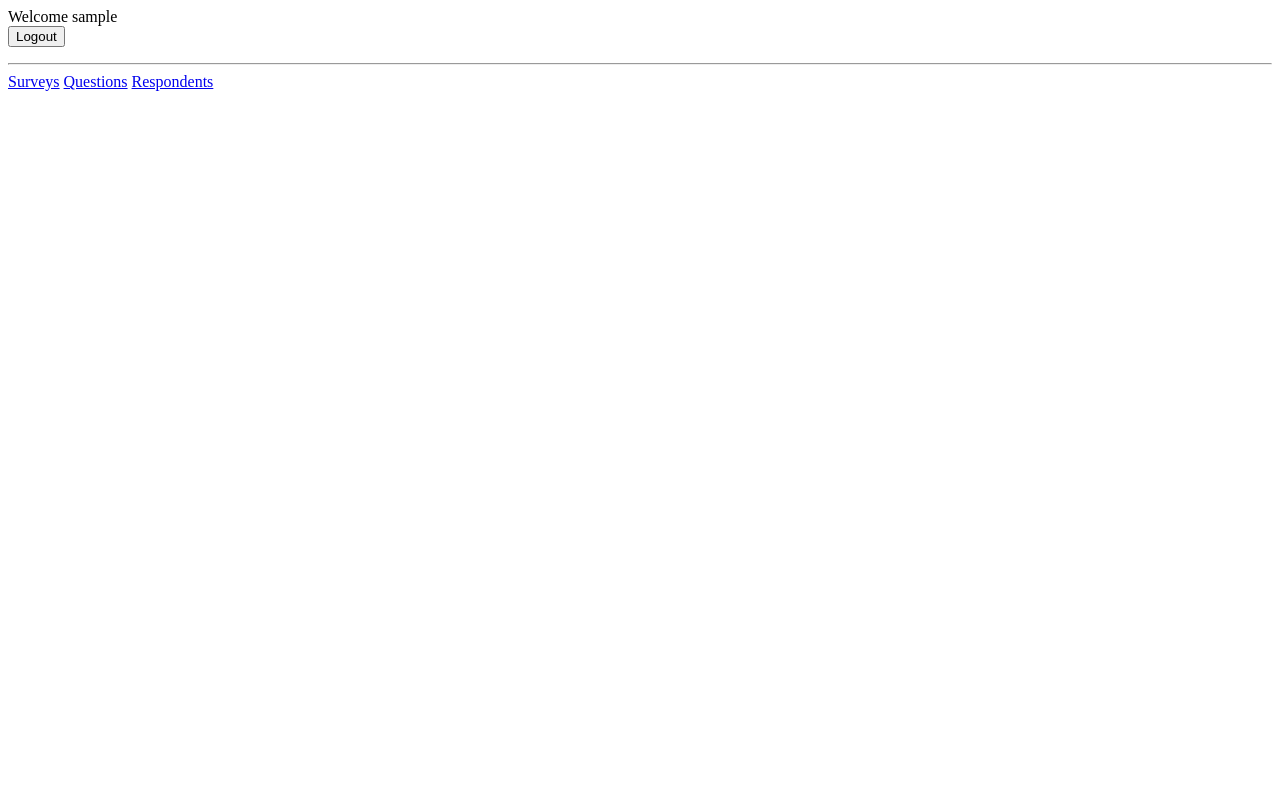
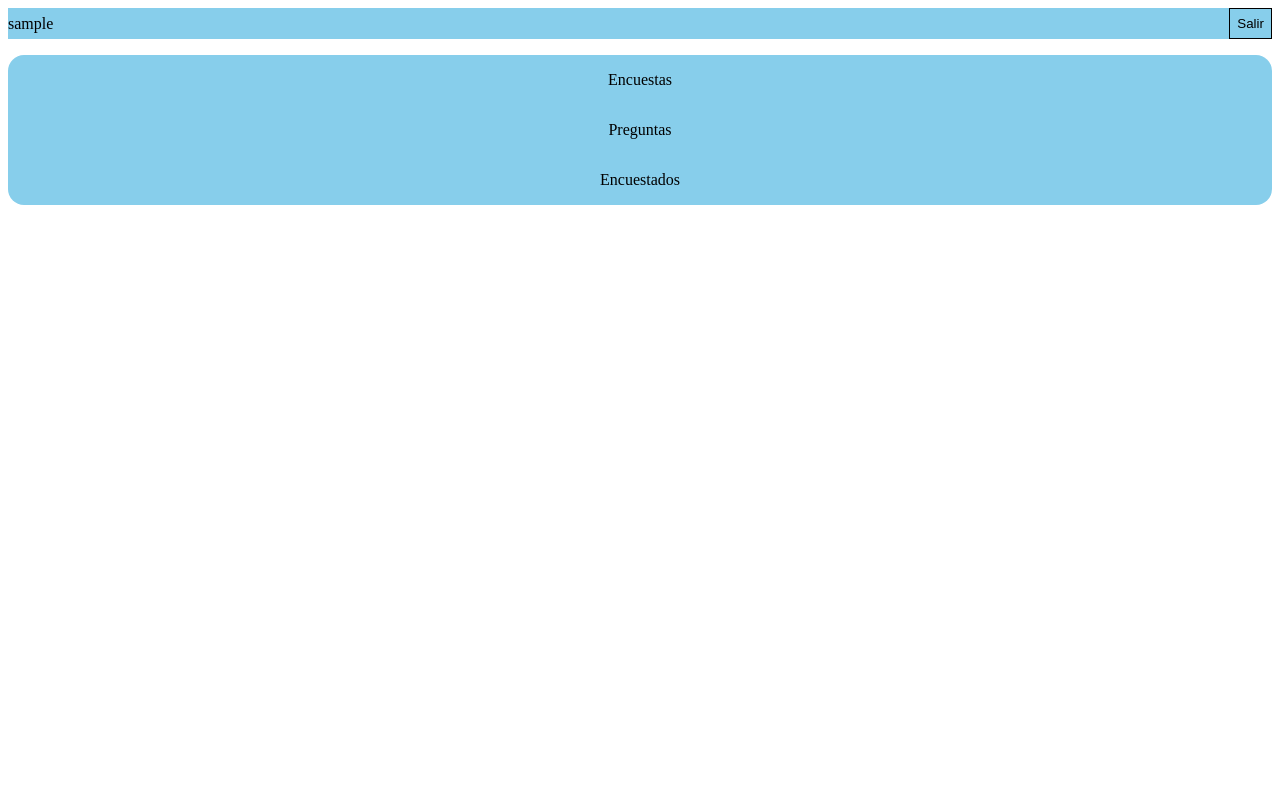
Before and after one commit to sebastian-sanchez-s/MEBA, a Django app: page /pollsters/dashboard/ in a window 1280 px wide. Run offline with Django 5.2, Linux system fonts and the light colour scheme; the visitor is signed in with stand-in values (Sample User, id 1).

Commit message:
first pollster dashboard styling

```diff
--- a/Survey/settings.py
+++ b/Survey/settings.py
@@ -116,6 +116,6 @@ USE_TZ = True
 # Static files (CSS, JavaScript, Images)
 # https://docs.djangoproject.com/en/6.0/howto/static-files/
 
-STATIC_URL = "static/"
+STATIC_URL = "/static/"
 
 AUTH_USER_MODEL = "auth.User"
--- /dev/null
+++ b/surveys/static/base.css
@@ -0,0 +1,6 @@
+.nav-bar {
+	display: flex;
+	flex-direction: row;
+	justify-content: space-between;
+	align-items: center;
+}
--- /dev/null
+++ b/surveys/static/pollsters/base.css
@@ -0,0 +1,44 @@
+.nav-bar {
+	height: min-content;
+	background-color: skyblue;
+}
+
+.nav-bar .left {
+	height: 100%;
+}
+
+.nav-bar .right {
+	height: 100%;
+}
+
+.nav-bar button {
+	height: 100%;
+	padding: 1ex;
+	background: none;
+	border: 1px solid black;
+}
+
+.nav-bar button:hover {
+	background: white;
+}
+
+.actions {
+	display: flex;
+	margin-top: 1em;
+	flex-direction: column;
+	background-color: skyblue;
+	border-radius: 1em;
+}
+
+.actions a {
+	flex: 1;
+	padding: 1em;
+	text-align: center;
+	color: black;
+	text-decoration: none;
+}
+
+.actions a:hover {
+	background-color: white;
+	border: 2px solid skyblue;
+}
--- /dev/null
+++ b/surveys/templates/base.html
@@ -0,0 +1,16 @@
+{% load static %}
+<!DOCTYPE html>
+<html>
+	<head>
+		{% block head %}
+		<meta charset="UTF-8" />
+		<meta name="viewport" content="width=device-width" />
+		<link rel="stylesheet" href="{% static 'base.css' %}">
+		{% endblock %}
+
+		<title>{% block title %}{% endblock %}</title>
+	</head>
+	<body>
+		{% block body %}{% endblock %}
+	</body>
+</html>
--- /dev/null
+++ b/surveys/templates/pollsters/base.html
@@ -0,0 +1,8 @@
+{% extends "base.html" %}
+
+{% load static %}
+
+{% block head %}
+	{{ block.super }}
+	<link rel="stylesheet" href="{% static 'pollsters/base.css' %}">
+{% endblock %}
--- a/surveys/templates/pollsters/dashboard.html
+++ b/surveys/templates/pollsters/dashboard.html
@@ -1,22 +1,23 @@
-{% if user.is_authenticated %}
+{% extends "pollsters/base.html" %}
 
-Welcome {{ user.username }}
+{% block body %}
 
-<form method="POST" action="{% url 'surveys:pollsters-logout' %}">
-	{% csrf_token %}
-	<button type="submit">Logout</button>
-</form>
+<div class="nav-bar">
+	<div class="left">
+		{{ user.username }}
+	</div>
+	<div class="right">
+		<form method="POST" action="{% url 'surveys:pollsters-logout' %}">
+			{% csrf_token %}
+			<button type="submit">Salir</button>
+		</form>
+	</div>
+</div>
 
-<hr>
+<div class="actions">
+	<a href="{% url 'surveys:survey-list' %}">Encuestas</a>
+	<a href="{% url 'surveys:question-list' %}">Preguntas</a>
+	<a href="{% url 'surveys:respondents-list' %}">Encuestados</a>
+</div>
 
-<a href="{% url 'surveys:survey-list' %}">Surveys</a>
-<a href="{% url 'surveys:question-list' %}">Questions</a>
-<a href="{% url 'surveys:respondents-list' %}">Respondents</a>
-
-{% else %}
-
-<a href="{% url 'surveys:pollsters-register' %}">Register</a>
-
-<a href="{% url 'surveys:pollsters-login' %}">Login</a>
-
-{% endif %}
+{% endblock %}
--- a/surveys/templates/pollsters/login.html
+++ b/surveys/templates/pollsters/login.html
@@ -3,3 +3,5 @@
 	{{ form.as_p }}
 	<input type="submit" value="Submit">
 </form>
+
+<a href="{% url 'surveys:pollsters-register' %}">Register</a>
--- a/surveys/templates/surveys/detail.html
+++ b/surveys/templates/surveys/detail.html
@@ -1,3 +1,7 @@
+{% extends "surveys/base.html" %}
+
+{% block body %}
+
 <p>Created by: {{ survey.created_by }}</p>
 <p>Survey name: {{ survey }}</p>
 <p>Creation date: {{ survey.date_of_creation|date }}</p>
@@ -21,3 +25,5 @@
 	{{ questions_form }}
 	<input type="submit" value="Submit">
 </form>
+
+{% endblock body %}
--- a/surveys/views/pollsters_views.py
+++ b/surveys/views/pollsters_views.py
@@ -1,6 +1,7 @@
 from django.shortcuts import render
 from django.urls import reverse_lazy
 from django.contrib.auth import login
+from django.contrib.auth.decorators import login_required
 from django.contrib.auth.views import LoginView, LogoutView
 from django.views.generic.edit import CreateView
 from django.contrib.auth.models import User
@@ -8,6 +9,7 @@ from django.contrib.auth.forms import UserCreationForm
 from ..models.pollsters_models import Pollster
 
 
+@login_required(login_url=reverse_lazy("surveys:pollsters-login"))
 def pollsters_dashboard_view(request):
     return render(request, "pollsters/dashboard.html")
 
```
